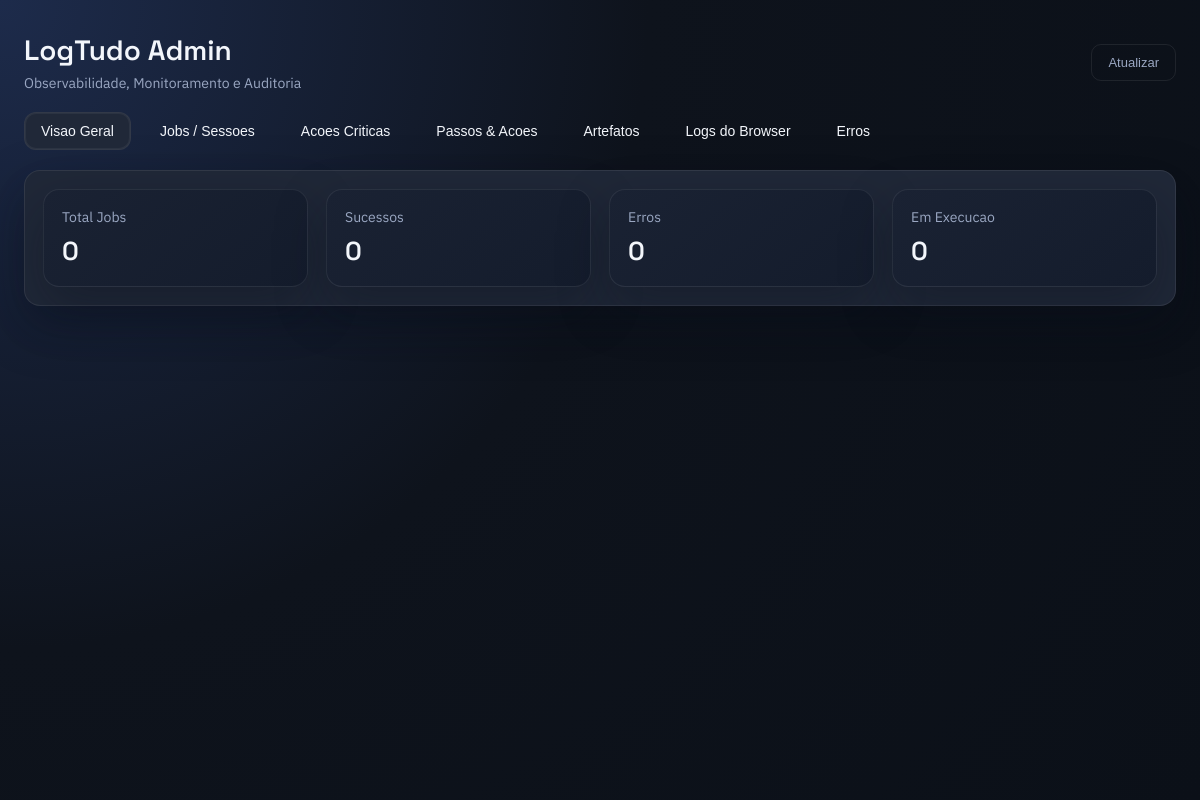
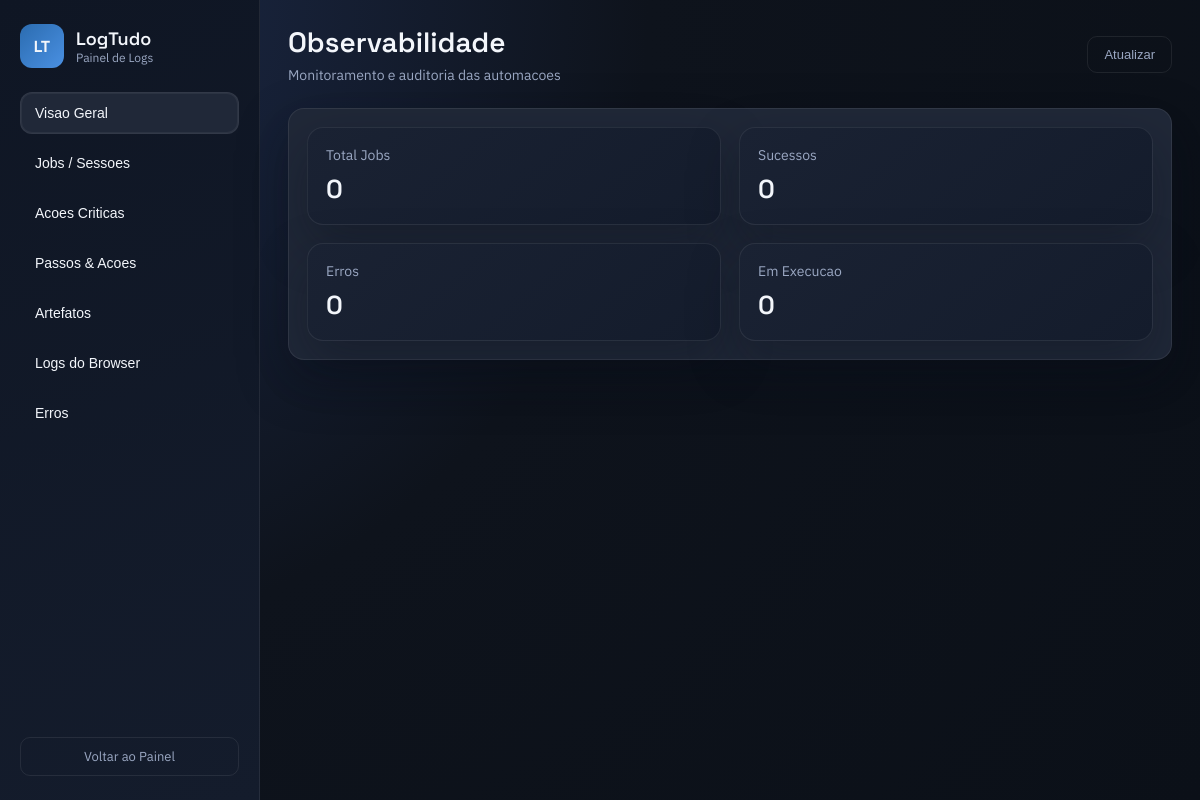
Before and after one commit to TecnologiaLogtudo/faturamentos_adicionais, an Electron app: page webapp/static/admin/index.html in a window 1200 px wide. Drawn offline with Linux system fonts and the light colour scheme; no server answers.

Commit message:
Design página admin

```diff
--- a/webapp/static/admin/admin.css
+++ b/webapp/static/admin/admin.css
@@ -1,10 +1,15 @@
 :root {
   --blue: #2b6cb0;
+  --blue-strong: #1b3d6d;
+  --grafite: #11151d;
+  --grafite-2: #1b2230;
   --surface: #202838;
   --surface-2: #242f42;
   --text: #f3f6fb;
   --text-muted: #9aa7c2;
+  --alert: #f7b733;
   --danger: #d9534f;
+  --success: #47c996;
   --border: rgba(255, 255, 255, 0.08);
   --radius: 16px;
   --shadow: 0 20px 50px rgba(10, 15, 25, 0.35);
@@ -16,28 +21,78 @@
 
 .admin-body {
   margin: 0;
-  font-family: "IBM Plex Sans", system-ui, sans-serif;
+  font-family: "IBM Plex Sans", sans-serif;
   background: radial-gradient(circle at top left, #1d2b4b, #0e131c 45%, #0b1018);
   color: var(--text);
   min-height: 100vh;
 }
 
-.admin-app {
-  max-width: 1200px;
-  margin: 0 auto;
-  padding: 32px 24px 64px;
+.admin-layout {
+  display: grid;
+  grid-template-columns: 260px 1fr;
+  min-height: 100vh;
+}
+
+.admin-sidebar {
+  background: linear-gradient(160deg, #0f1624, #141c2c);
+  border-right: 1px solid var(--border);
+  padding: 24px 20px;
+  display: flex;
+  flex-direction: column;
+  gap: 24px;
+}
+
+.brand {
+  display: flex;
+  align-items: center;
+  gap: 12px;
+}
+
+.brand-mark {
+  width: 44px;
+  height: 44px;
+  border-radius: 12px;
+  background: linear-gradient(135deg, var(--blue), #4a90e2);
+  display: grid;
+  place-items: center;
+  font-family: "Space Grotesk", sans-serif;
+  font-weight: 700;
+}
+
+.brand-title {
+  font-family: "Space Grotesk", sans-serif;
+  font-size: 18px;
+  font-weight: 600;
+}
+
+.brand-subtitle {
+  font-size: 12px;
+  color: var(--text-muted);
+}
+
+.sidebar-footer {
+  margin-top: auto;
+}
+
+.admin-main {
+  padding: 24px 28px 40px;
+  display: flex;
+  flex-direction: column;
+  gap: 18px;
 }
 
 .admin-topbar {
   display: flex;
   align-items: center;
   justify-content: space-between;
-  margin-bottom: 20px;
+  gap: 16px;
+  margin-bottom: 6px;
 }
 
 .admin-title {
-  font-family: "Space Grotesk", system-ui, sans-serif;
+  font-family: "Space Grotesk", sans-serif;
   font-size: 28px;
+  margin: 0;
 }
 
 .admin-subtitle {
@@ -53,19 +108,19 @@
 
 .admin-tabs {
   display: flex;
-  gap: 12px;
-  flex-wrap: wrap;
-  margin-bottom: 20px;
+  flex-direction: column;
+  gap: 8px;
 }
 
 .tab {
   background: transparent;
   border: 1px solid transparent;
   color: var(--text);
+  padding: 12px 14px;
   border-radius: 12px;
-  padding: 10px 16px;
+  text-align: left;
+  font-size: 14px;
   cursor: pointer;
-  font-size: 14px;
   transition: all 0.2s ease;
 }
 
@@ -79,27 +134,31 @@
 .panel {
   display: none;
   background: var(--surface);
-  border-radius: var(--radius);
+  border: 1px solid var(--border);
+  border-radius: 16px;
   padding: 18px;
   box-shadow: var(--shadow);
-  border: 1px solid var(--border);
-  margin-bottom: 20px;
+  min-width: 0;
 }
 
 .panel.active {
   display: block;
+  animation: fadeIn 0.25s ease;
 }
 
 .panel-header {
   display: flex;
   align-items: center;
+  flex-wrap: wrap;
+  justify-content: space-between;
   gap: 12px;
   margin-bottom: 16px;
 }
 
 .panel-header h2 {
   margin: 0;
-  font-family: "Space Grotesk", system-ui, sans-serif;
+  font-family: "Space Grotesk", sans-serif;
+  font-size: 18px;
 }
 
 .panel-header input,
@@ -113,8 +172,11 @@
 
 .table-wrap {
   overflow-x: auto;
+  overflow-y: auto;
   border-radius: 12px;
   border: 1px solid var(--border);
+  max-width: 100%;
+  max-height: 420px;
 }
 
 table {
@@ -142,7 +204,7 @@ th {
 
 .kpi-grid {
   display: grid;
-  grid-template-columns: repeat(auto-fit, minmax(180px, 1fr));
+  grid-template-columns: repeat(4, minmax(0, 1fr));
   gap: 18px;
 }
 
@@ -177,6 +239,10 @@ th {
   transition: all 0.2s ease;
 }
 
+.btn:hover {
+  border-color: rgba(255, 255, 255, 0.2);
+}
+
 .btn.primary {
   background: var(--blue);
   border-color: transparent;
@@ -186,6 +252,12 @@ th {
   background: transparent;
   border-color: var(--border);
   color: var(--text-muted);
+}
+
+.nav-link {
+  text-decoration: none;
+  display: block;
+  text-align: center;
 }
 
 .login-card {
@@ -199,7 +271,7 @@ th {
 }
 
 .login-title {
-  font-family: "Space Grotesk", system-ui, sans-serif;
+  font-family: "Space Grotesk", sans-serif;
   font-size: 1.5rem;
   margin-bottom: 8px;
 }
@@ -227,10 +299,50 @@ th {
   font-size: 13px;
 }
 
+@keyframes fadeIn {
+  from {
+    opacity: 0;
+    transform: translateY(6px);
+  }
+  to {
+    opacity: 1;
+    transform: translateY(0);
+  }
+}
+
+@media (max-width: 1200px) {
+  .kpi-grid {
+    grid-template-columns: repeat(2, minmax(0, 1fr));
+  }
+}
+
+@media (max-width: 900px) {
+  .admin-layout {
+    grid-template-columns: 1fr;
+  }
+  .admin-sidebar {
+    border-right: none;
+    border-bottom: 1px solid var(--border);
+  }
+  .admin-tabs {
+    flex-direction: row;
+    flex-wrap: wrap;
+  }
+  .tab {
+    text-align: center;
+  }
+  .admin-main {
+    padding: 18px;
+  }
+}
+
 @media (max-width: 700px) {
   .admin-topbar {
     flex-direction: column;
     align-items: flex-start;
     gap: 12px;
   }
+  .kpi-grid {
+    grid-template-columns: 1fr;
+  }
 }
--- a/webapp/static/admin/admin.js
+++ b/webapp/static/admin/admin.js
@@ -8,6 +8,11 @@ const withBasePath = (path) => {
   const trimmed = path.replace(/^\/+/, "");
   return `${BASE_PATH}/${trimmed}`;
 };
+
+const backHomeLink = qs("backHomeLink");
+if (backHomeLink) {
+  backHomeLink.href = withBasePath("/");
+}
 
 const tabs = document.querySelectorAll(".tab");
 const panels = document.querySelectorAll(".panel");
--- a/webapp/static/admin/index.html
+++ b/webapp/static/admin/index.html
@@ -14,16 +14,15 @@
     <script>window.LOGTUDO_BASE_PATH = __LOGTUDO_BASE_PATH__;</script>
   </head>
   <body class="admin-body">
-    <div class="admin-app">
-      <header class="admin-topbar">
-        <div>
-          <div class="admin-title">LogTudo Admin</div>
-          <div class="admin-subtitle">Observabilidade, Monitoramento e Auditoria</div>
+    <div class="admin-layout">
+      <aside class="admin-sidebar">
+        <div class="brand">
+          <div class="brand-mark">LT</div>
+          <div class="brand-text">
+            <div class="brand-title">LogTudo</div>
+            <div class="brand-subtitle">Painel de Logs</div>
           </div>
-        <div class="admin-actions">
-          <button class="btn ghost" id="btnRefresh">Atualizar</button>
         </div>
-      </header>
 
         <nav class="admin-tabs">
           <button class="tab active" data-tab="overview">Visao Geral</button>
@@ -34,6 +33,22 @@
           <button class="tab" data-tab="browser">Logs do Browser</button>
           <button class="tab" data-tab="errors">Erros</button>
         </nav>
+
+        <div class="sidebar-footer">
+          <a href="/" id="backHomeLink" class="btn ghost nav-link">Voltar ao Painel</a>
+        </div>
+      </aside>
+
+      <main class="admin-main">
+        <header class="admin-topbar">
+          <div>
+            <div class="admin-title">Observabilidade</div>
+            <div class="admin-subtitle">Monitoramento e auditoria das automacoes</div>
+          </div>
+          <div class="admin-actions">
+            <button class="btn ghost" id="btnRefresh">Atualizar</button>
+          </div>
+        </header>
 
         <section class="panel active" id="panel-overview">
           <div class="kpi-grid">
@@ -188,6 +203,7 @@
             </table>
           </div>
         </section>
+      </main>
     </div>
 
     <script src="./admin.js"></script>
```
Also changed, not shown: 1 other file. Lines whose indentation alone changed are shown as unchanged.
